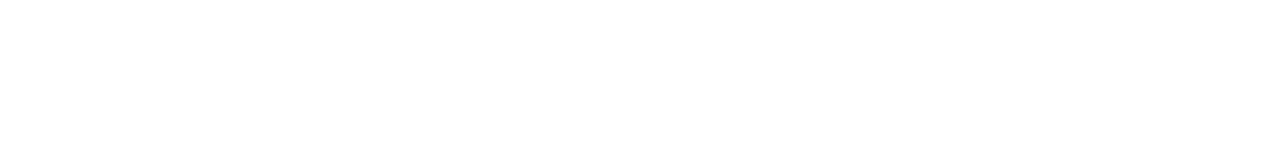
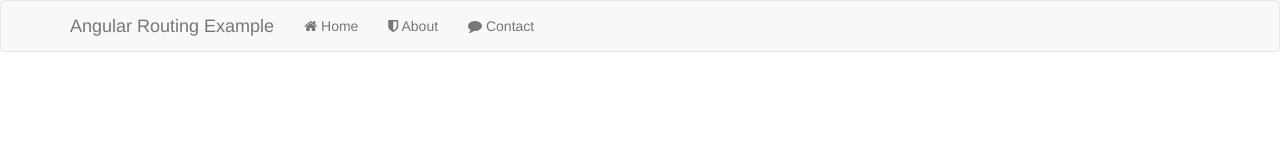
Before and after one commit to keithGrout/ng-challenge, a plain HTML site: page day1/index.html in a window 1280 px wide. Drawn offline with nearby package versions, Linux system fonts and the light colour scheme.

Commit message:
added header

```diff
--- a/day1/index.html
+++ b/day1/index.html
@@ -12,9 +12,26 @@
 	<!-- load our app -->
 	<script src="script.js"></script>
 </head>
+<body>
+	<!-- Header and NavBar -->
+	<header>
+	<nav class="navbar navbar-default">
+		<div class="container">
+			<div class="navbar-header">
+				<a class="navbar-brand" href="/">Angular Routing Example</a>
 
-<body>
+				<ul class="nav navbar-nav navbar-right">
+					<li><a href="#"><i class="fa fa-home"></i> Home</a></li>
+					<li><a href="#about"><i class="fa fa-shield"></i> About</a></li>
+					<li><a href="#contact"><i class="fa fa-comment"></i> Contact</a></li>
+				</ul>
+			</div>
+		</div>
+	</nav>
+	</header>
 
+	<!-- Main Content and Injected Views -->
+	<!-- Footer -->
 </body>
 
 </html>
```
